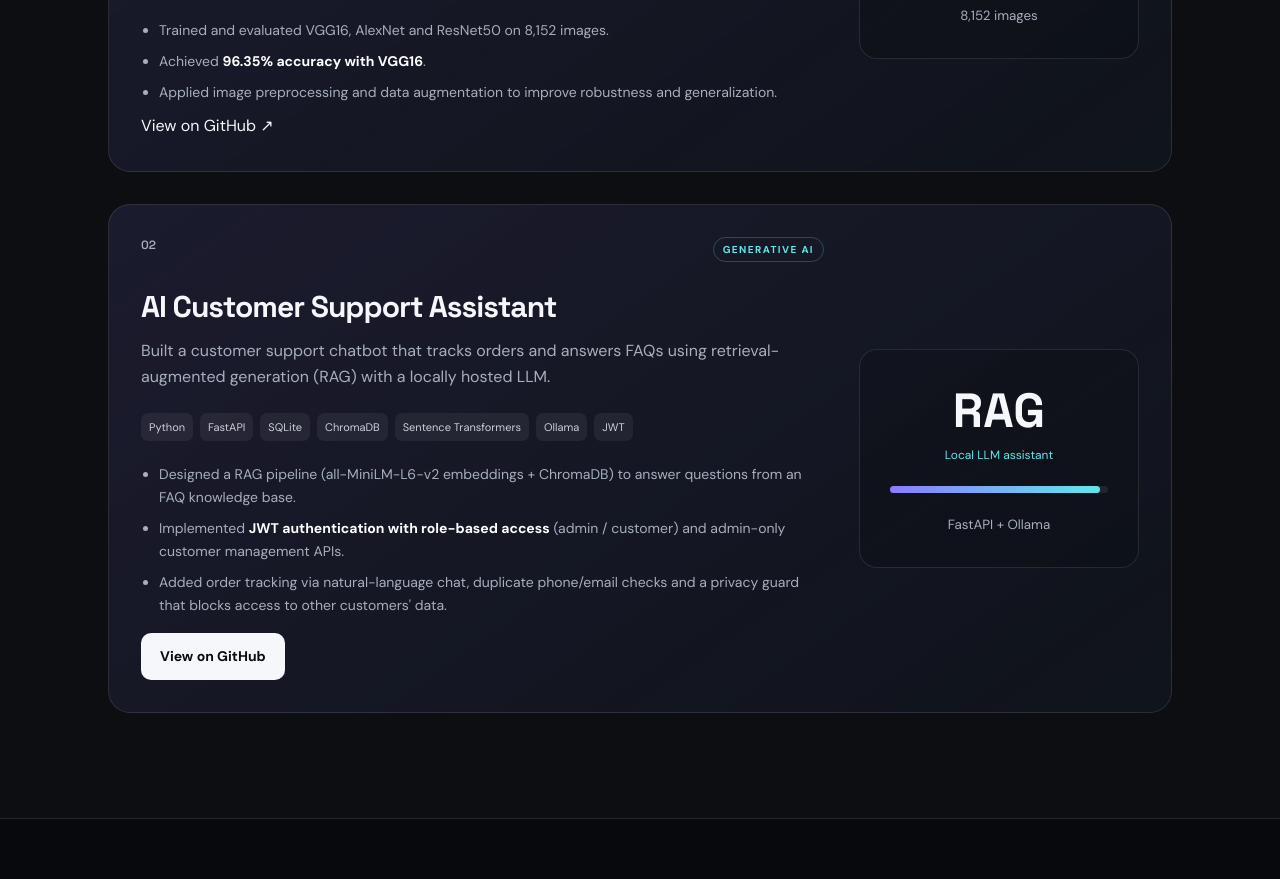
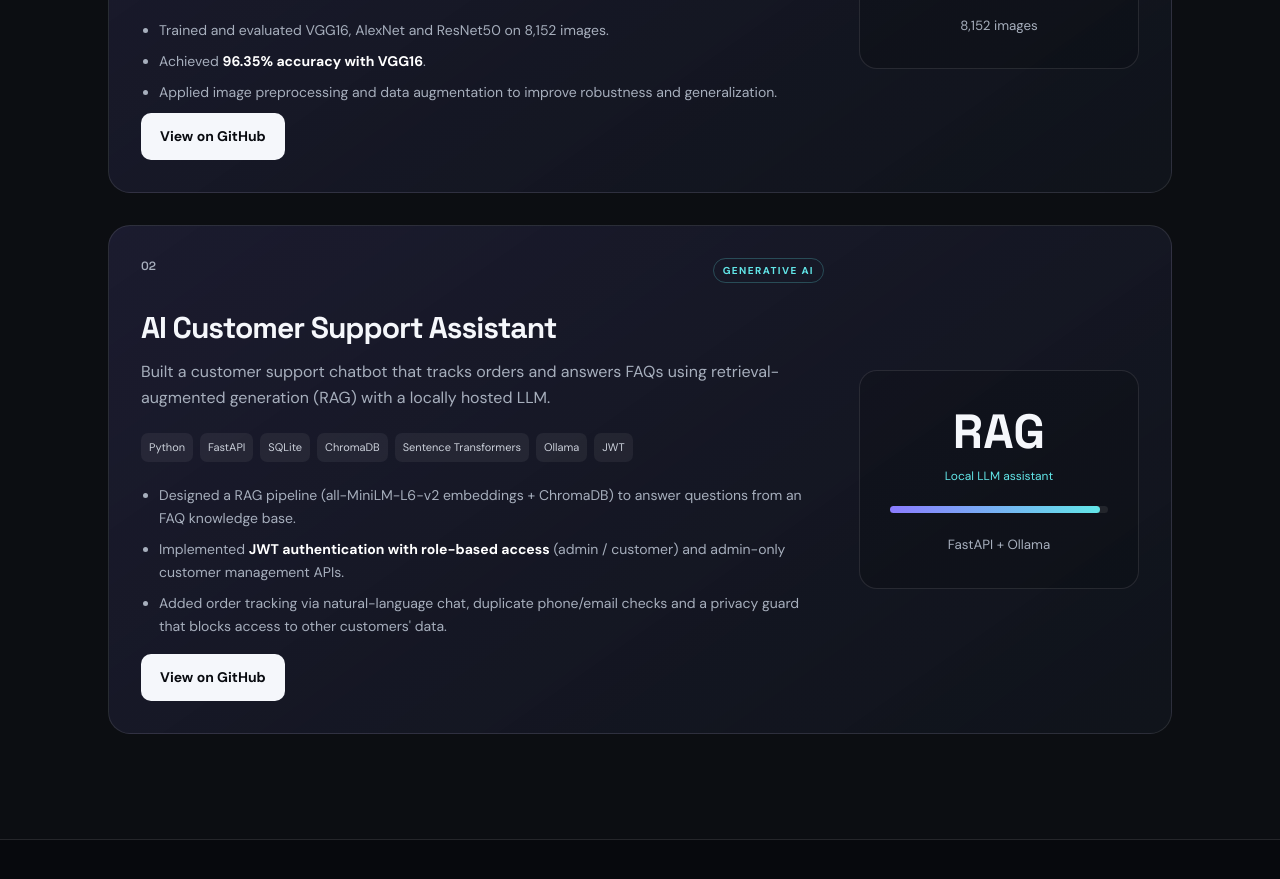
Before and after one commit to gauravkumar-bug/portfolio, a plain HTML site: page index.html in a window 1280 px wide. Shown: the part 3638-4517 px from the top of the page. Drawn offline with Linux system fonts and the light colour scheme.

Commit message:
Match GitHub button style across project cards

```diff
--- a/index.html
+++ b/index.html
@@ -96,7 +96,7 @@
         <li>Achieved <b>96.35% accuracy with VGG16</b>.</li>
         <li>Applied image preprocessing and data augmentation to improve robustness and generalization.</li>
       </ul>
-      <a class="project-link" href="https://github.com/gauravkumar-bug/Harnessing-Deep-Learning-for-Early-Plant-Disease-Detection" target="_blank" rel="noreferrer">View on GitHub ↗</a>
+      <a class="btn primary" href="https://github.com/gauravkumar-bug/Harnessing-Deep-Learning-for-Early-Plant-Disease-Detection" target="_blank" rel="noopener">View on GitHub</a>
     </div>
     <div class="result-card"><strong>96.35%</strong><span>VGG16 accuracy</span><div class="bar"><i></i></div><small>8,152 images</small></div>
   </article>
```
